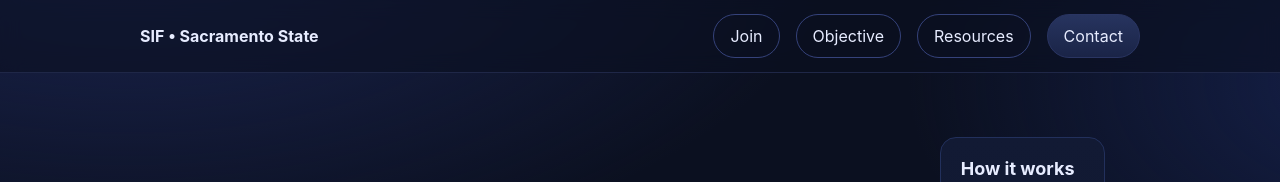
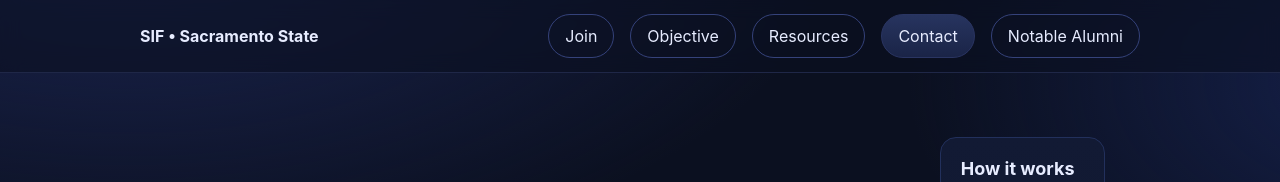
Before and after one commit to efficientminds/sifatcsus, a plain HTML site: page index.html in a window 1280 px wide. Shown: the top 182 px of the page. Drawn offline with Linux system fonts and the light colour scheme.

Commit message:
Update index.html with notable alumni button

```diff
--- a/index.html
+++ b/index.html
@@ -61,6 +61,7 @@
       <a class="btn ghost" href="#objective">Objective</a>
       <a class="btn ghost" href="#resources">Resources</a>
       <a class="btn" href="#contact">Contact</a>
+      <a class="btn ghost" href="./notable-alumni.html">Notable Alumni</a>
     </div>
   </header>
 
```
